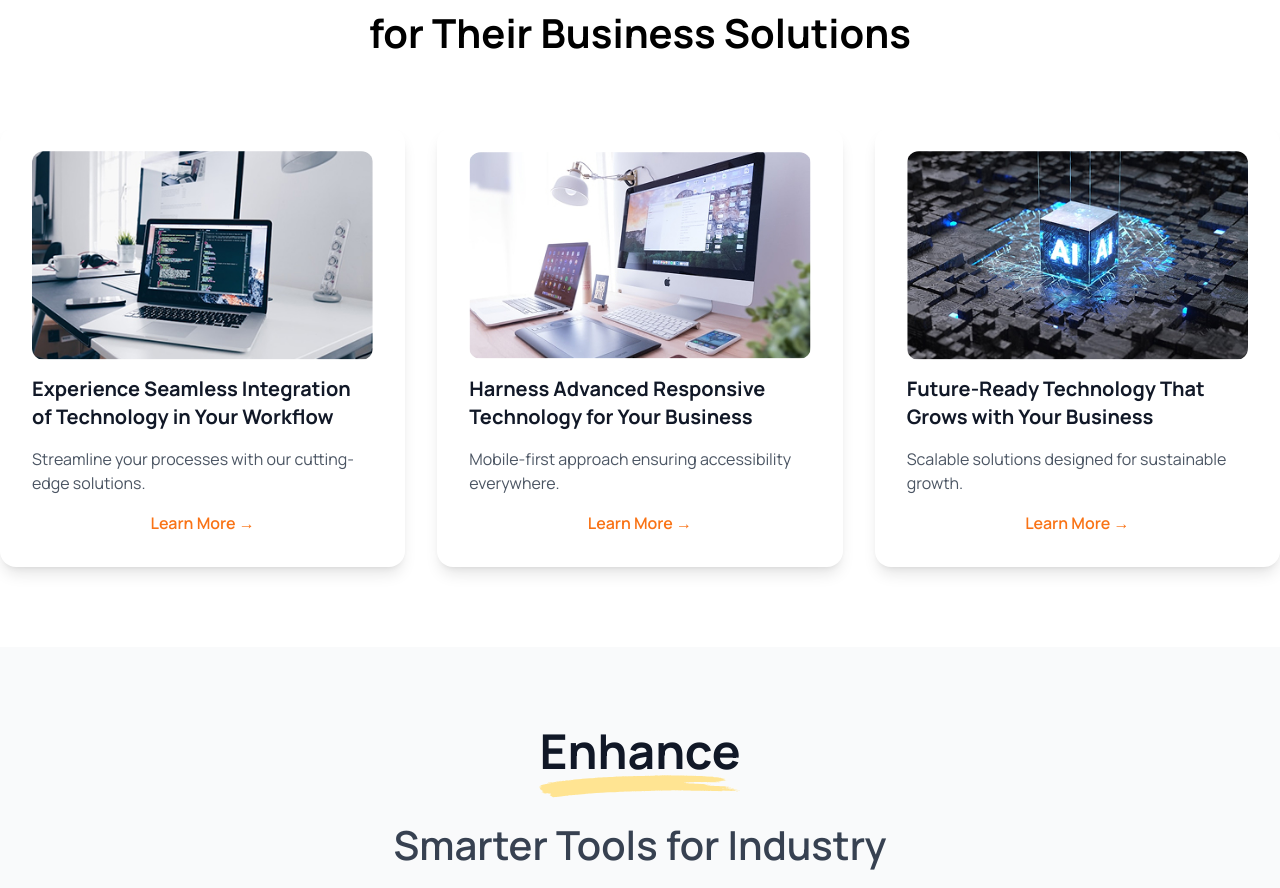
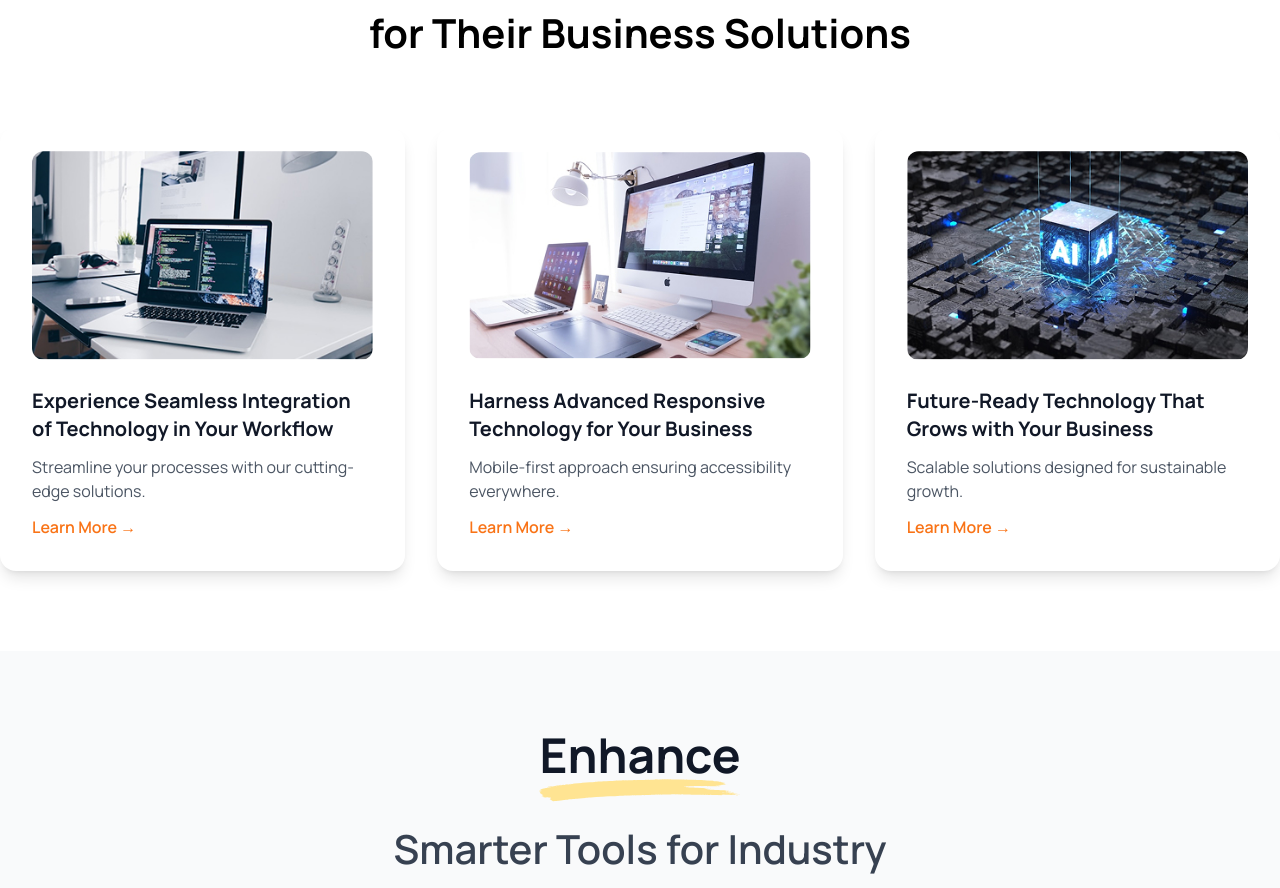
Before and after one commit to Sanjayuiux/homeideas, a Next.js app: page / in a window 1280 px wide. Shown: the part 3052-3940 px from the top of the page. Built offline with nearby package versions, Linux system fonts and the light colour scheme.

Commit message:
adjust padding top and bottom for responsive page

```diff
--- a/src/app/page.tsx
+++ b/src/app/page.tsx
@@ -142,7 +142,7 @@
 
 
           {/* Innovation Section */}
-          <section className="py-20 ">
+          <section className="py-10 lg:py-20">
             <div className="max-w-7xl mx-auto px-4 sm:px-6 lg:px-8">
               <div className="grid lg:grid-cols-2 gap-16 items-center">
                 <div className="relative">
@@ -305,20 +305,20 @@
               }
             ].map((item, index) => (
               <div key={index} className="group h-full">
-                <div className="bg-white rounded-2xl p-8 shadow-lg hover:shadow-xl transition-all duration-300 transform hover:-translate-y-2 flex flex-col h-full">
+                <div className="bg-white rounded-2xl p-8 shadow-lg hover:shadow-xl transition-all  duration-300 transform hover:-translate-y-2 flex flex-col gap-3 h-full">
                   {/* Image section */}
-                  <div className="w-full h-48 bg-gray-100 rounded-xl flex items-center justify-center mb-6">
+                  <div className="w-full h-48 rounded-xl mb-2 md:mb-0 lg:mb-6  flex items-center justify-center ">
                     <img src={item.image} alt={item.title} className="rounded-xl"/>
                   </div>
 
                   {/* Text content */}
-                  <h3 className="text-xl font-bold text-gray-900 mb-4 group-hover:text-orange-500 transition-colors">
+                  <h3 className="text-xl font-bold text-gray-900  group-hover:text-orange-500 transition-colors">
                     {item.title}
                   </h3>
-                  <p className="text-gray-600 mb-4 flex-grow">{item.description}</p>
+                  <p className="text-gray-600  flex-grow">{item.description}</p>
 
                   {/* Button stays at bottom */}
-                  <button className="text-orange-500 font-semibold hover:text-orange-600 transition-colors mt-auto">
+                  <button className="text-orange-500 font-semibold hover:text-orange-600 transition-colors mt-auto text-left">
                     Learn More →
                   </button>
                 </div>
@@ -330,7 +330,7 @@
 
 
           {/* Enhance Section */}
-          <section className="py-20 bg-gray-50">
+          <section className="pt-10 lg:py-20 bg-gray-50">
     <div className="max-w-7xl mx-auto px-4 sm:px-6 lg:px-8">
       <div className="text-center mb-16 flex flex-col items-center gap-3">
         <div className="relative inline-block">
```
